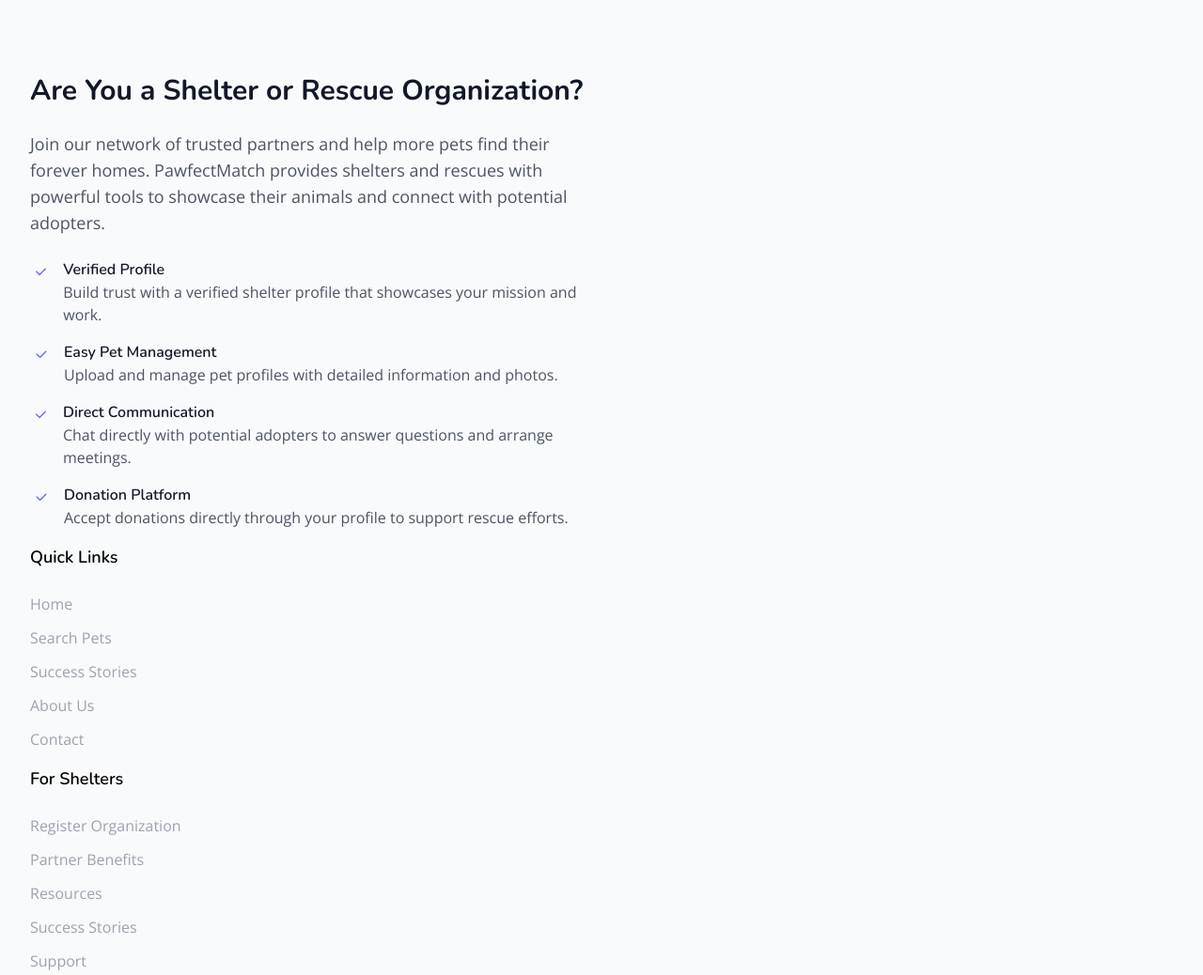
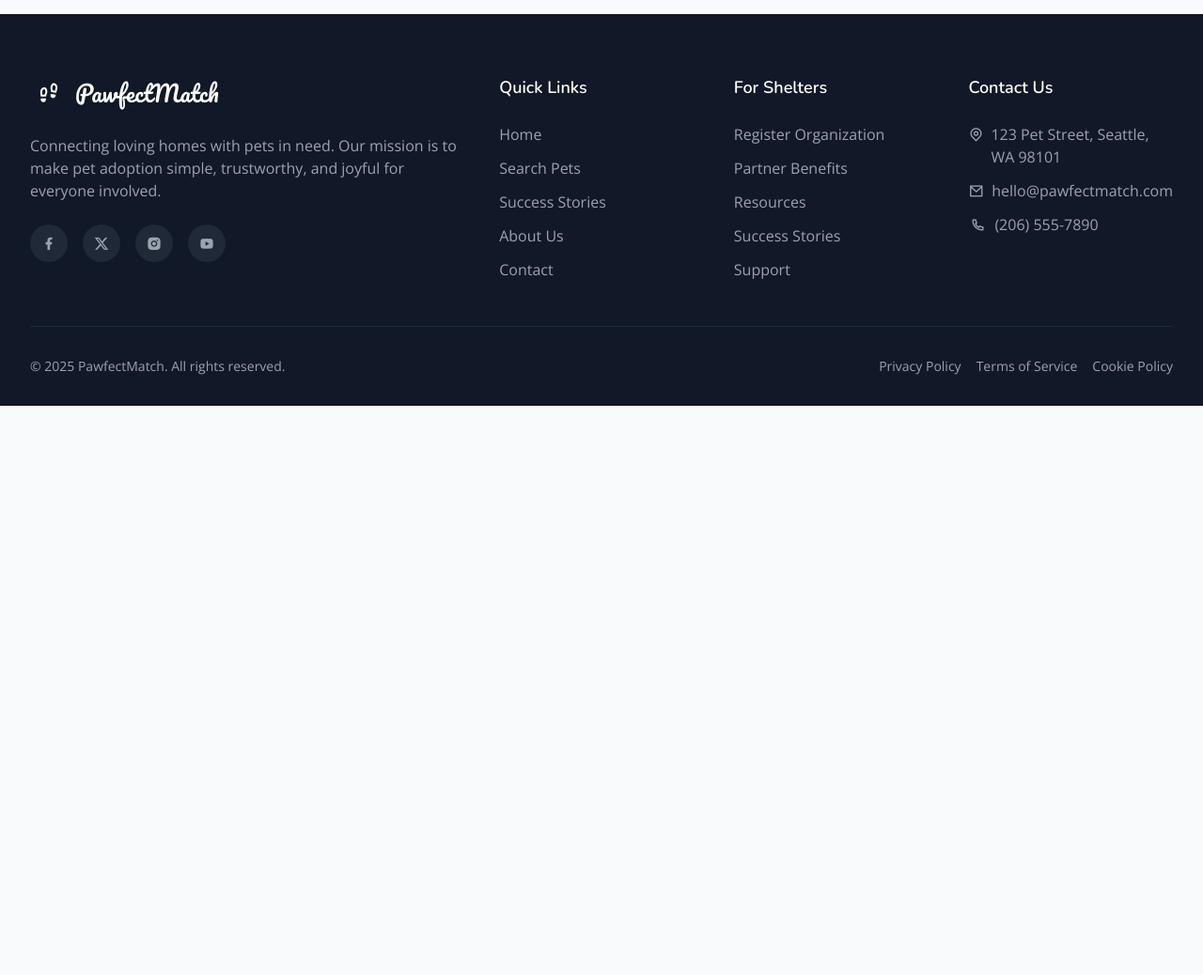
Before and after one commit to SyedAfrid-ctrl/PawFect-Match, a website: page public/index.html in a window 1280 px wide. Shown: the part 4960-5998 px from the top of the page at 94% size. After the commit the page ends 5392 px from the top, so only its background shows below. Drawn offline with nearby package versions, Linux system fonts and the light colour scheme; no server answers.

```diff
--- a/public/index.html
+++ b/public/index.html
@@ -38,9 +38,12 @@
                         <span class="ml-2 text-2xl text-gray-800 logo">PawfectMatch</span>
                     </a>
                     <div class="hidden md:ml-10 md:flex md:space-x-8 items-center">
-                        <a href="search.html" class="text-gray-700 hover:text-primary px-1 pt-1 font-medium">Search Pets</a>
-                        <a href="stories.html" class="text-gray-700 hover:text-primary px-1 pt-1 font-medium">Pawfect Stories</a>
-                        <a href="registered-shelters.html" class="text-gray-700 hover:text-primary px-1 pt-1 font-medium">Shelters</a>
+                        <a href="search.html" class="text-gray-700 hover:text-primary px-1 pt-1 font-medium">Search
+                            Pets</a>
+                        <a href="stories.html" class="text-gray-700 hover:text-primary px-1 pt-1 font-medium">Pawfect
+                            Stories</a>
+                        <a href="registered-shelters.html"
+                            class="text-gray-700 hover:text-primary px-1 pt-1 font-medium">Shelters</a>
                     </div>
                 </div>
                 <div class="flex items-center">
@@ -344,7 +347,8 @@
             </div>
             <div class="mt-10 text-center">
                 <button
-                    class="bg-white border border-gray-300 text-gray-700 px-6 py-2 !rounded-button font-medium whitespace-nowrap hover:bg-gray-50" onclick="window.location.href='search.html'">View
+                    class="bg-white border border-gray-300 text-gray-700 px-6 py-2 !rounded-button font-medium whitespace-nowrap hover:bg-gray-50"
+                    onclick="window.location.href='search.html'">View
                     All Pets</button>
             </div>
         </div>
@@ -577,8 +581,7 @@
                         </div>
                     </div>
                     <div class="flex flex-col sm:flex-row gap-4">
-                        <button
-                            onclick="window.location.href='shelter-register.html';"
+                        <button onclick="window.location.href='shelter-register.html';"
                             class="bg-primary text-white px-6 py-3 !rounded-button font-medium whitespace-nowrap hover:bg-primary/90">
                             Register Your Organization
                         </button>
@@ -915,79 +918,71 @@
             </div>
         </div>
     </section>
-    <!-- NGO/Shelter Section -->
-    <section class="py-16 bg-gray-50">
+    <!-- Footer Section -->
+    <!-- Footer -->
+    <footer class="bg-gray-900 text-white pt-16 pb-8">
         <div class="max-w-7xl mx-auto px-4 sm:px-6 lg:px-8">
-            <div class="lg:flex items-center gap-12">
-                <div class="lg:w-1/2 mb-8 lg:mb-0">
-                    <h2 class="text-3xl font-bold text-gray-900 mb-6">Are You a Shelter or Rescue Organization?</h2>
-                    <p class="text-lg text-gray-600 mb-6">Join our network of trusted partners and help more pets find
-                        their forever homes. PawfectMatch provides shelters and rescues with powerful tools to showcase
-                        their animals and connect with potential adopters.</p>
-                    <div class="space-y-4 mb-8">
-                        <div class="flex items-start">
-                            <div class="w-6 h-6 flex items-center justify-center text-primary mt-0.5">
-                                <i class="ri-check-line"></i>
-                            </div>
-                            <div class="ml-3">
-                                <h3 class="text-base font-semibold text-gray-900">Verified Profile</h3>
-                                <p class="text-gray-600">Build trust with a verified shelter profile that showcases your
-                                    mission and work.</p>
-                            </div>
-                        </div>
-                        <div class="flex items-start">
-                            <div class="w-6 h-6 flex items-center justify-center text-primary mt-0.5">
-                                <i class="ri-check-line"></i>
-                            </div>
-                            <div class="ml-3">
-                                <h3 class="text-base font-semibold text-gray-900">Easy Pet Management</h3>
-                                <p class="text-gray-600">Upload and manage pet profiles with detailed information and
-                                    photos.</p>
-                            </div>
-                        </div>
-                        <div class="flex items-start">
-                            <div class="w-6 h-6 flex items-center justify-center text-primary mt-0.5">
-                                <i class="ri-check-line"></i>
-                            </div>
-                            <div class="ml-3">
-                                <h3 class="text-base font-semibold text-gray-900">Direct Communication</h3>
-                                <p class="text-gray-600">Chat directly with potential adopters to answer questions and
-                                    arrange meetings.</p>
-                            </div>
-                        </div>
-                        <div class="flex items-start">
-                            <div class="w-6 h-6 flex items-center justify-center text-primary mt-0.5">
-                                <i class="ri-check-line"></i>
-                            </div>
-                            <div class="ml-3">
-                                <h3 class="text-base font-semibold text-gray-900">Donation Platform</h3>
-                                <p class="text-gray-600">Accept donations directly through your profile to support
-                                    rescue efforts.</p>
-
+            <div class="grid grid-cols-1 md:grid-cols-2 lg:grid-cols-5 gap-8 mb-12">
+                <div class="lg:col-span-2">
+                    <a href="#" class="flex items-center mb-6">
+                        <div class="w-10 h-10 flex items-center justify-center text-white text-2xl">
+                            <i class="ri-footprint-line"></i>
+                        </div>
+                        <span class="ml-2 text-2xl text-white logo">PawfectMatch</span>
+                    </a>
+                    <p class="text-gray-400 mb-6">Connecting loving homes with pets in need. Our
+                        mission is to make pet
+                        adoption simple, trustworthy, and joyful for everyone involved.</p>
+                    <div class="flex space-x-4">
+                        <a href="#"
+                            class="w-10 h-10 flex items-center justify-center bg-gray-800 rounded-full text-gray-400 hover:text-white hover:bg-primary transition-colors">
+                            <i class="ri-facebook-fill"></i>
+                        </a>
+                        <a href="#"
+                            class="w-10 h-10 flex items-center justify-center bg-gray-800 rounded-full text-gray-400 hover:text-white hover:bg-primary transition-colors">
+                            <i class="ri-twitter-x-fill"></i>
+                        </a>
+                        <a href="#"
+                            class="w-10 h-10 flex items-center justify-center bg-gray-800 rounded-full text-gray-400 hover:text-white hover:bg-primary transition-colors">
+                            <i class="ri-instagram-fill"></i>
+                        </a>
+                        <a href="#"
+                            class="w-10 h-10 flex items-center justify-center bg-gray-800 rounded-full text-gray-400 hover:text-white hover:bg-primary transition-colors">
+                            <i class="ri-youtube-fill"></i>
+                        </a>
                     </div>
                 </div>
                 <div>
                     <h3 class="text-lg font-semibold mb-6">Quick Links</h3>
                     <ul class="space-y-3">
-                        <li><a href="#" class="text-gray-400 hover:text-white transition-colors">Home</a></li>
-                        <li><a href="#" class="text-gray-400 hover:text-white transition-colors">Search Pets</a></li>
-                        <li><a href="#" class="text-gray-400 hover:text-white transition-colors">Success Stories</a>
+                        <li><a href="#" class="text-gray-400 hover:text-white transition-colors">Home</a>
                         </li>
-                        <li><a href="#" class="text-gray-400 hover:text-white transition-colors">About Us</a></li>
-                        <li><a href="#" class="text-gray-400 hover:text-white transition-colors">Contact</a></li>
+                        <li><a href="#" class="text-gray-400 hover:text-white transition-colors">Search
+                                Pets</a></li>
+                        <li><a href="#" class="text-gray-400 hover:text-white transition-colors">Success
+                                Stories</a>
+                        </li>
+                        <li><a href="#" class="text-gray-400 hover:text-white transition-colors">About
+                                Us</a></li>
+                        <li><a href="#" class="text-gray-400 hover:text-white transition-colors">Contact</a>
+                        </li>
                     </ul>
                 </div>
                 <div>
                     <h3 class="text-lg font-semibold mb-6">For Shelters</h3>
                     <ul class="space-y-3">
-                        <li><a href="shelter-register.html" class="text-gray-400 hover:text-white transition-colors">Register
+                        <li><a href="#" class="text-gray-400 hover:text-white transition-colors">Register
                                 Organization</a></li>
-                        <li><a href="#" class="text-gray-400 hover:text-white transition-colors">Partner Benefits</a>
+                        <li><a href="#" class="text-gray-400 hover:text-white transition-colors">Partner
+                                Benefits</a>
                         </li>
-                        <li><a href="#" class="text-gray-400 hover:text-white transition-colors">Resources</a></li>
-                        <li><a href="#" class="text-gray-400 hover:text-white transition-colors">Success Stories</a>
+                        <li><a href="#" class="text-gray-400 hover:text-white transition-colors">Resources</a>
                         </li>
-                        <li><a href="#" class="text-gray-400 hover:text-white transition-colors">Support</a></li>
+                        <li><a href="#" class="text-gray-400 hover:text-white transition-colors">Success
+                                Stories</a>
+                        </li>
+                        <li><a href="#" class="text-gray-400 hover:text-white transition-colors">Support</a>
+                        </li>
                     </ul>
                 </div>
                 <div>
@@ -997,7 +992,8 @@
                             <div class="w-5 h-5 flex items-center justify-center text-gray-400 mt-0.5">
                                 <i class="ri-map-pin-line"></i>
                             </div>
-                            <span class="ml-2 text-gray-400">123 Pet Street, Seattle, WA 98101</span>
+                            <span class="ml-2 text-gray-400">123 Pet Street, Seattle, WA
+                                98101</span>
                         </li>
                         <li class="flex items-start">
                             <div class="w-5 h-5 flex items-center justify-center text-gray-400 mt-0.5">
@@ -1015,7 +1011,8 @@
                 </div>
             </div>
             <div class="pt-8 border-t border-gray-800 flex flex-col md:flex-row justify-between items-center">
-                <p class="text-gray-400 text-sm mb-4 md:mb-0">© 2025 PawfectMatch. All rights reserved.</p>
+                <p class="text-gray-400 text-sm mb-4 md:mb-0">© 2025 PawfectMatch. All rights
+                    reserved.</p>
                 <div class="flex flex-wrap gap-4 text-sm text-gray-400">
                     <a href="#" class="hover:text-white transition-colors">Privacy Policy</a>
                     <a href="#" class="hover:text-white transition-colors">Terms of Service</a>
```
Also changed, not shown: public/registered-shelters.html (+2 -2 lines), uploads/1752528809938-OIP (4).jpeg (added), uploads/1752528809939-OIP (2).jpeg (added), uploads/1752528809939-OIP (3).jpeg (added), uploads/1752528809940-OIP (1).jpeg (added), uploads/1752528809940-OIP.jpeg (added), 1 other file.
